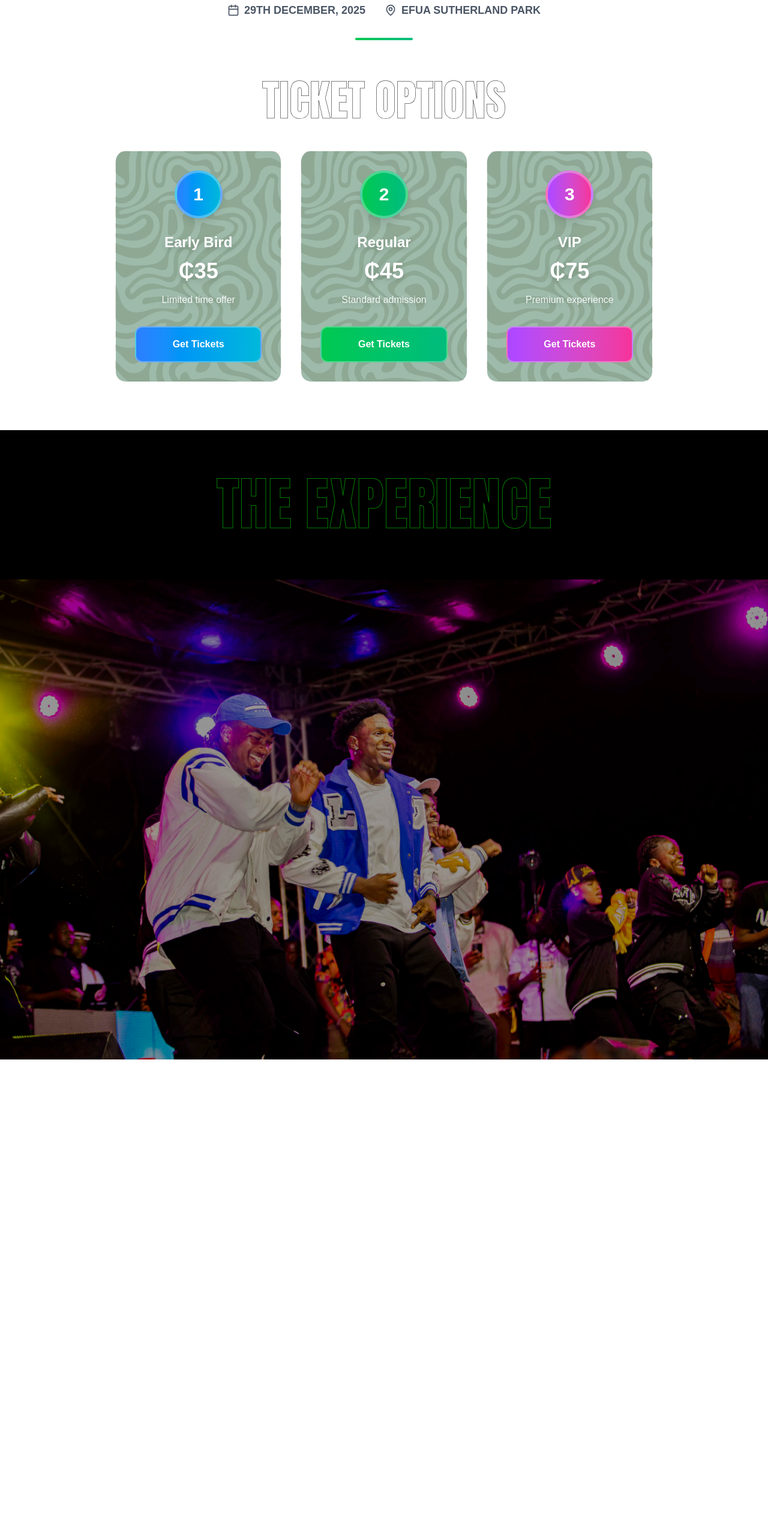
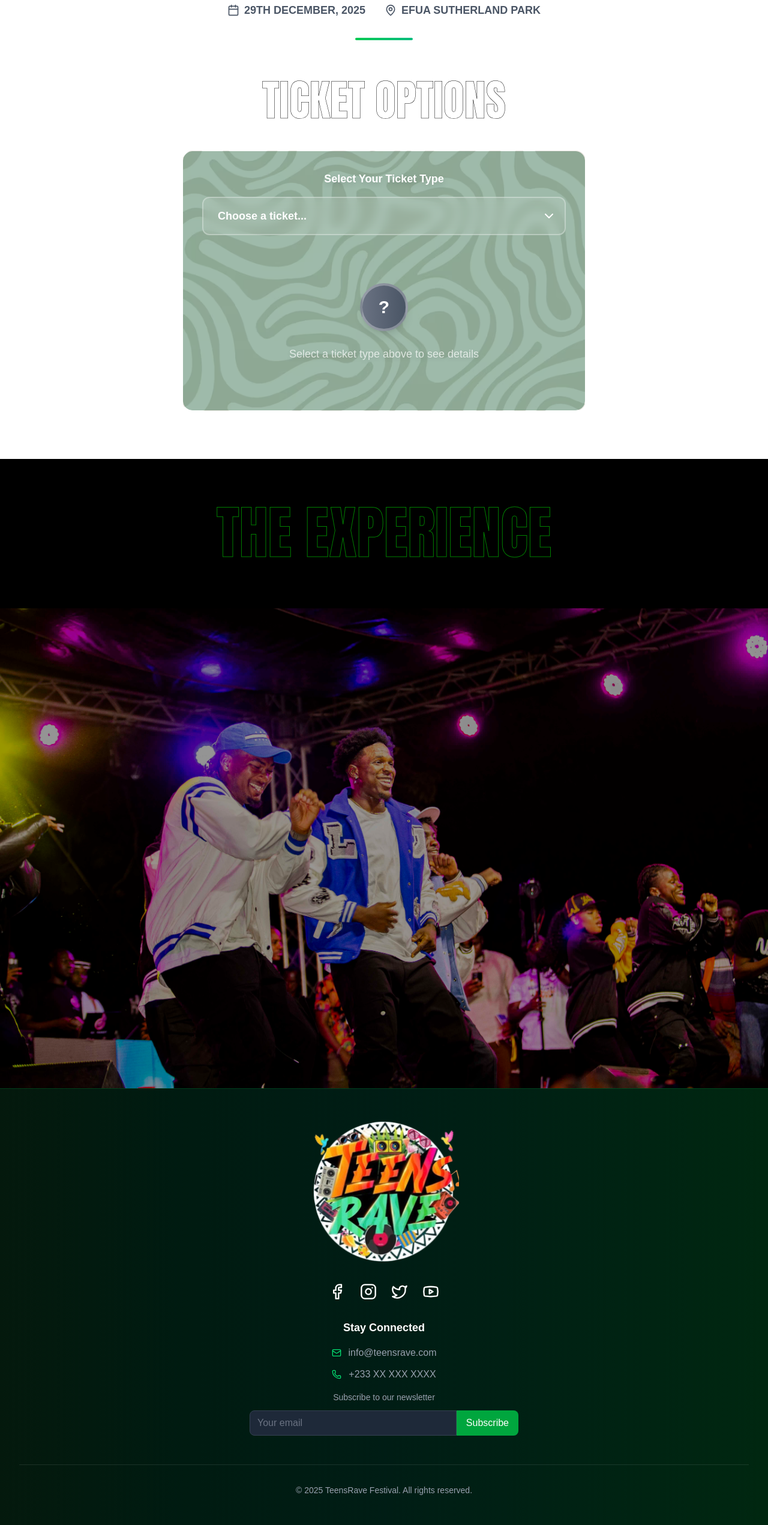
Before and after one commit to cypha-io/teensrave, a Next.js app: page / in a window 1280 px wide. Shown: the part 1288-3830 px from the top of the page at 60% size. Before the commit the page ends 3054 px from the top, so only its background shows below. Built offline with nearby package versions, Linux system fonts and the light colour scheme; a web font is replaced by a local one.

Commit message:
feat: implement Footer component with social links and contact details; enhance NextSection with ticket selection dropdown

```diff
--- a/app/page.tsx
+++ b/app/page.tsx
@@ -7,6 +7,7 @@ import EventsTicketsSection from '../components/EventsTicketsSection';
 import NextSection from '../components/NextSection';
 import ExperienceSection from '../components/ExperienceSection';
 import ImageFadeSection from '../components/ImageFadeSection';
+import Footer from '../components/Footer';
 
 export default function Home() {
   const [isHeaderVisible, setIsHeaderVisible] = useState(true);
@@ -20,6 +21,7 @@ export default function Home() {
         <NextSection />
         <ExperienceSection />
         <ImageFadeSection />
+        <Footer />
       </div>
     </div>
   );
--- /dev/null
+++ b/components/Footer.tsx
@@ -0,0 +1,85 @@
+'use client';
+
+import { Facebook, Instagram, Twitter, Youtube, Mail, Phone } from 'lucide-react';
+import Image from 'next/image';
+
+const Footer = () => {
+  return (
+    <footer className="bg-gradient-to-r from-green-900/30 via-emerald-800/30 to-green-700/30 backdrop-blur-md text-white border-t border-green-500/20">
+      <div className="max-w-7xl mx-auto px-4 sm:px-6 lg:px-8 py-12">
+        {/* Main Footer Content - Centered */}
+        <div className="text-center space-y-8">
+          {/* Logo */}
+          <div className="flex justify-center">
+            <Image
+              src="/logo.png"
+              alt="TeensRave Logo"
+              width={250}
+              height={250}
+              // className="brightness-0 invert"
+            />
+          </div>
+
+          {/* Social Icons */}
+          <div className="flex justify-center">
+            <div className="flex space-x-6">
+              <a href="#" aria-label="Follow us on Facebook" className="text-white hover:text-green-400 transition-colors duration-300 hover:scale-110 transform">
+                <Facebook className="w-7 h-7" />
+              </a>
+              <a href="#" aria-label="Follow us on Instagram" className="text-white hover:text-green-400 transition-colors duration-300 hover:scale-110 transform">
+                <Instagram className="w-7 h-7" />
+              </a>
+              <a href="#" aria-label="Follow us on Twitter" className="text-white hover:text-green-400 transition-colors duration-300 hover:scale-110 transform">
+                <Twitter className="w-7 h-7" />
+              </a>
+              <a href="#" aria-label="Subscribe to our YouTube channel" className="text-white hover:text-green-400 transition-colors duration-300 hover:scale-110 transform">
+                <Youtube className="w-7 h-7" />
+              </a>
+            </div>
+          </div>
+
+          {/* Contact Details */}
+          <div className="space-y-4">
+            <h4 className="text-lg font-semibold">Stay Connected</h4>
+            <div className="space-y-3">
+              <div className="flex items-center justify-center space-x-3">
+                <Mail className="w-4 h-4 text-green-400 flex-shrink-0" />
+                <span className="text-gray-400">info@teensrave.com</span>
+              </div>
+              <div className="flex items-center justify-center space-x-3">
+                <Phone className="w-4 h-4 text-green-400 flex-shrink-0" />
+                <span className="text-gray-400">+233 XX XXX XXXX</span>
+              </div>
+            </div>
+
+            {/* Newsletter Signup */}
+            <div className="space-y-3 max-w-md mx-auto">
+              <p className="text-gray-400 text-sm">Subscribe to our newsletter</p>
+              <div className="flex">
+                <input
+                  type="email"
+                  placeholder="Your email"
+                  className="flex-1 px-3 py-2 bg-gray-800 border border-gray-700 rounded-l-lg text-white placeholder-gray-500 focus:outline-none focus:border-green-400"
+                />
+                <button className="px-4 py-2 bg-green-600 hover:bg-green-700 text-white rounded-r-lg transition-colors duration-300">
+                  Subscribe
+                </button>
+              </div>
+            </div>
+          </div>
+        </div>
+
+        {/* Bottom Bar */}
+        <div className="border-t border-white/10 mt-12 pt-8">
+          <div className="text-center">
+            <div className="text-gray-400 text-sm">
+              © 2025 TeensRave Festival. All rights reserved.
+            </div>
+          </div>
+        </div>
+      </div>
+    </footer>
+  );
+};
+
+export default Footer;
--- a/components/NextSection.tsx
+++ b/components/NextSection.tsx
@@ -1,8 +1,11 @@
 'use client';
 
-import { Calendar, MapPin } from 'lucide-react';
+import { Calendar, MapPin, ChevronDown } from 'lucide-react';
+import { useState } from 'react';
 
 const NextSection = () => {
+  const [selectedTicket, setSelectedTicket] = useState<typeof ticketOptions[0] | null>(null);
+
   const ticketOptions = [
     {
       id: 1,
@@ -90,11 +93,9 @@ const NextSection = () => {
             TICKET OPTIONS
           </h3>
 
-          <div className="grid grid-cols-1 md:grid-cols-3 gap-8">
-            {ticketOptions.map((ticket) => (
+          <div className="max-w-2xl mx-auto">
             <div
-                key={ticket.id}
-                className="relative rounded-2xl p-8 text-center hover:shadow-2xl transition-all duration-500 border border-white/20 backdrop-blur-sm overflow-hidden group"
+              className="relative rounded-2xl p-8 text-center hover:shadow-2xl transition-all duration-500 border border-white/20 backdrop-blur-sm overflow-hidden"
               style={{
                 backgroundImage: 'url(/bg.webp)',
                 backgroundSize: 'cover',
@@ -106,24 +107,65 @@ const NextSection = () => {
               <div className="absolute inset-0 bg-green-900/40 rounded-2xl"></div>
 
               <div className="relative z-10">
-                <div className={`w-20 h-20 rounded-full bg-gradient-to-r ${ticket.color} flex items-center justify-center mx-auto mb-6 shadow-lg border-4 border-white/30 backdrop-blur-sm`}>
+                {/* Ticket Selection Dropdown */}
+                <div className="mb-8">
+                  <label htmlFor="ticket-select" className="block text-white text-lg font-semibold mb-4 drop-shadow-lg">
+                    Select Your Ticket Type
+                  </label>
+                  <div className="relative">
+                    <select
+                      id="ticket-select"
+                      value={selectedTicket?.id || ''}
+                      onChange={(e) => {
+                        const ticket = ticketOptions.find(t => t.id === parseInt(e.target.value));
+                        setSelectedTicket(ticket || null);
+                      }}
+                      className="w-full py-4 px-6 rounded-xl bg-white/10 backdrop-blur-sm border-2 border-white/30 text-white text-lg font-semibold appearance-none cursor-pointer hover:bg-white/20 transition-all duration-300 focus:outline-none focus:ring-2 focus:ring-green-400 focus:border-transparent"
+                    >
+                      <option value="" className="bg-gray-800 text-white">Choose a ticket...</option>
+                      {ticketOptions.map((ticket) => (
+                        <option key={ticket.id} value={ticket.id} className="bg-gray-800 text-white">
+                          {ticket.name} - {ticket.price}
+                        </option>
+                      ))}
+                    </select>
+                    <ChevronDown className="absolute right-4 top-1/2 transform -translate-y-1/2 w-6 h-6 text-white pointer-events-none" />
+                  </div>
+                </div>
+
+                {/* Selected Ticket Details */}
+                {selectedTicket && (
+                  <div className="animate-in fade-in duration-500">
+                    <div className={`w-20 h-20 rounded-full bg-gradient-to-r ${selectedTicket.color} flex items-center justify-center mx-auto mb-6 shadow-lg border-4 border-white/30 backdrop-blur-sm`}>
                       <span className="text-white text-3xl font-bold">
-                    {ticket.id === 1 ? '1' : ticket.id === 2 ? '2' : '3'}
+                        {selectedTicket.id}
                       </span>
                     </div>
 
-                <h4 className="text-2xl font-bold text-white mb-3 drop-shadow-lg">{ticket.name}</h4>
-                <div className="text-4xl font-black text-white mb-4 drop-shadow-lg">{ticket.price}</div>
-                <p className="text-white/90 mb-8 drop-shadow-md">{ticket.description}</p>
+                    <h4 className="text-2xl font-bold text-white mb-3 drop-shadow-lg">{selectedTicket.name}</h4>
+                    <div className="text-4xl font-black text-white mb-4 drop-shadow-lg">{selectedTicket.price}</div>
+                    <p className="text-white/90 mb-8 drop-shadow-md">{selectedTicket.description}</p>
 
-                <button className={`w-full py-4 px-8 rounded-xl font-bold text-white transition-all duration-300 bg-gradient-to-r ${ticket.color} hover:scale-105 hover:shadow-xl border-2 border-white/30 backdrop-blur-sm`}>
+                    <button className={`w-full py-4 px-8 rounded-xl font-bold text-white transition-all duration-300 bg-gradient-to-r ${selectedTicket.color} hover:scale-105 hover:shadow-xl border-2 border-white/30 backdrop-blur-sm`}>
                       Get Tickets
                     </button>
                   </div>
+                )}
+
+                {/* Placeholder when no ticket selected */}
+                {!selectedTicket && (
+                  <div className="text-center py-12">
+                    <div className="w-20 h-20 rounded-full bg-gradient-to-r from-gray-500 to-gray-600 flex items-center justify-center mx-auto mb-6 shadow-lg border-4 border-white/30 backdrop-blur-sm">
+                      <span className="text-white text-3xl font-bold">?</span>
                     </div>
-            ))}
+                    <p className="text-white/70 text-lg drop-shadow-md">
+                      Select a ticket type above to see details
+                    </p>
                   </div>
-
+                )}
+              </div>
+            </div>
+          </div>
         </div>
       </div>
     </section>
```
Lines whose indentation alone changed are shown as unchanged.
